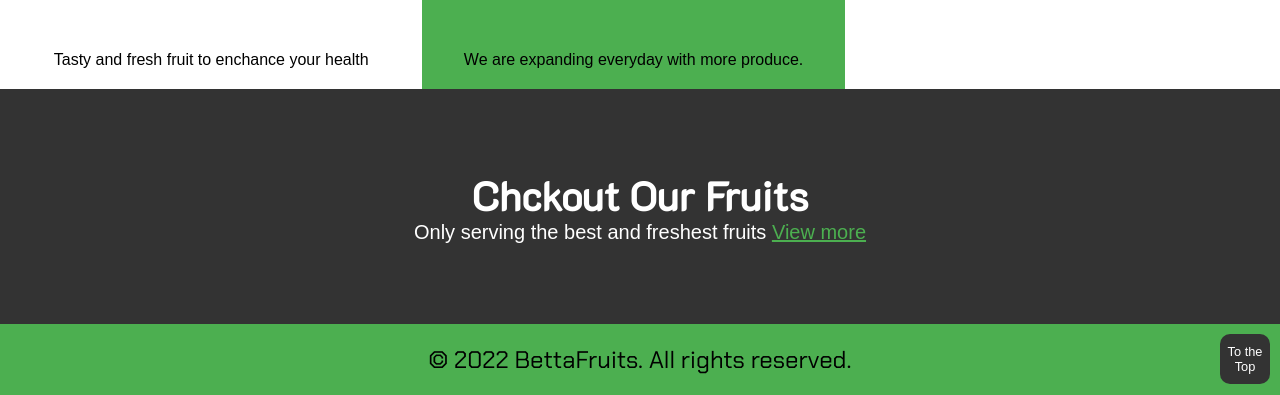
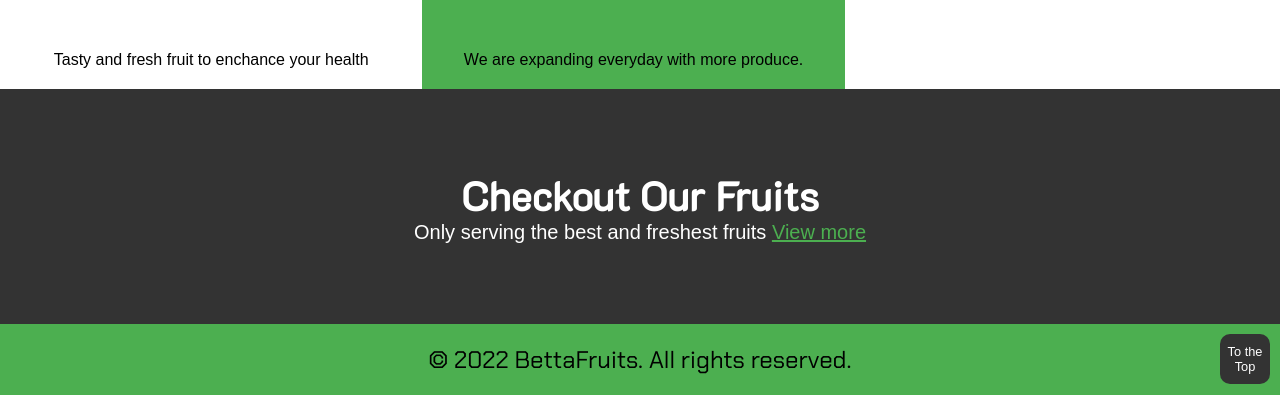
Before and after one commit to amajai/bettafruits-website, a plain HTML site: page index.html in a window 1280 px wide. Shown: the part 1082-1477 px from the top of the page. Drawn offline with Linux system fonts and the light colour scheme.

Commit message:
fix typo

```diff
--- a/index.html
+++ b/index.html
@@ -57,7 +57,7 @@
         </div>
     </div>
     <div class="section bg-black" id="info">
-        <h1>Chckout Our Fruits</h1>
+        <h1>Checkout Our Fruits</h1>
         <p>Only serving the best and freshest fruits <a href="fruits.html">View more</a></p>
     </div>
 
```
